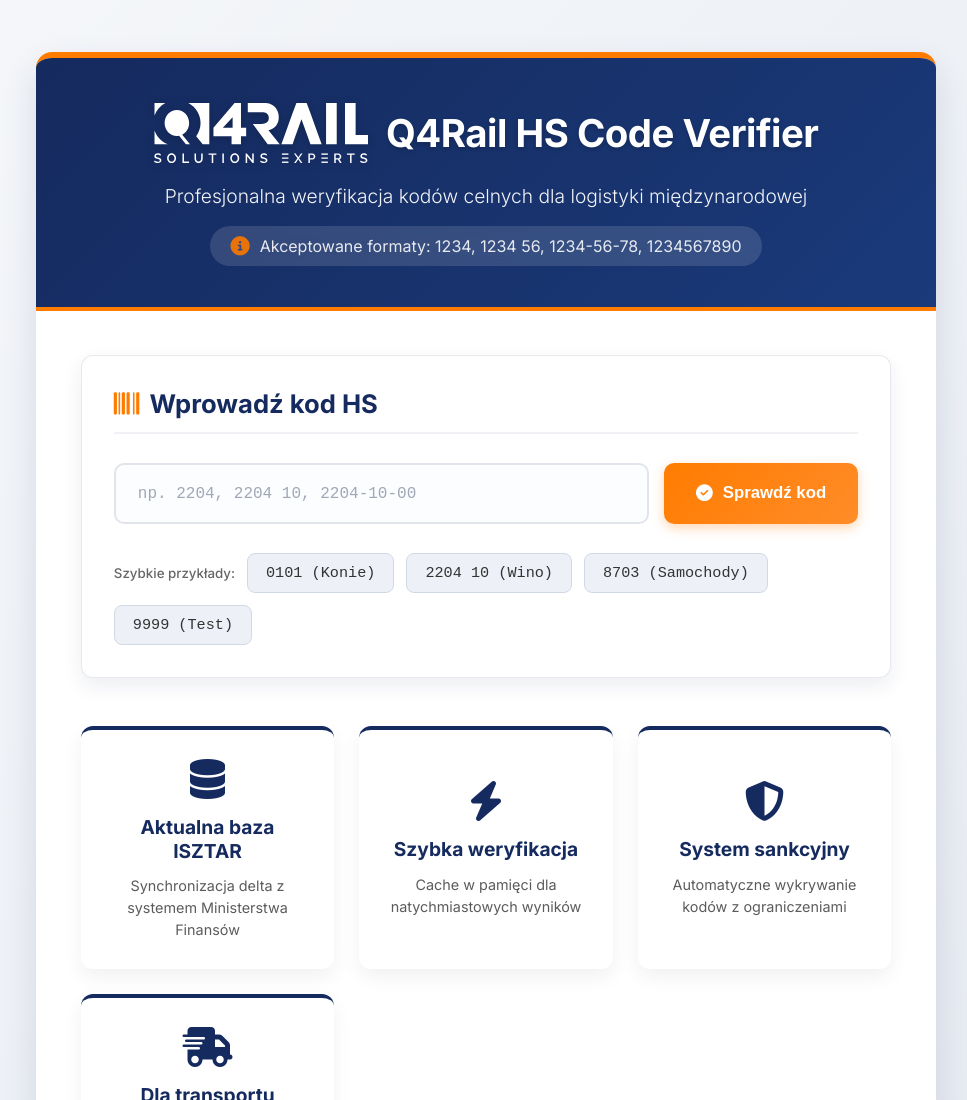
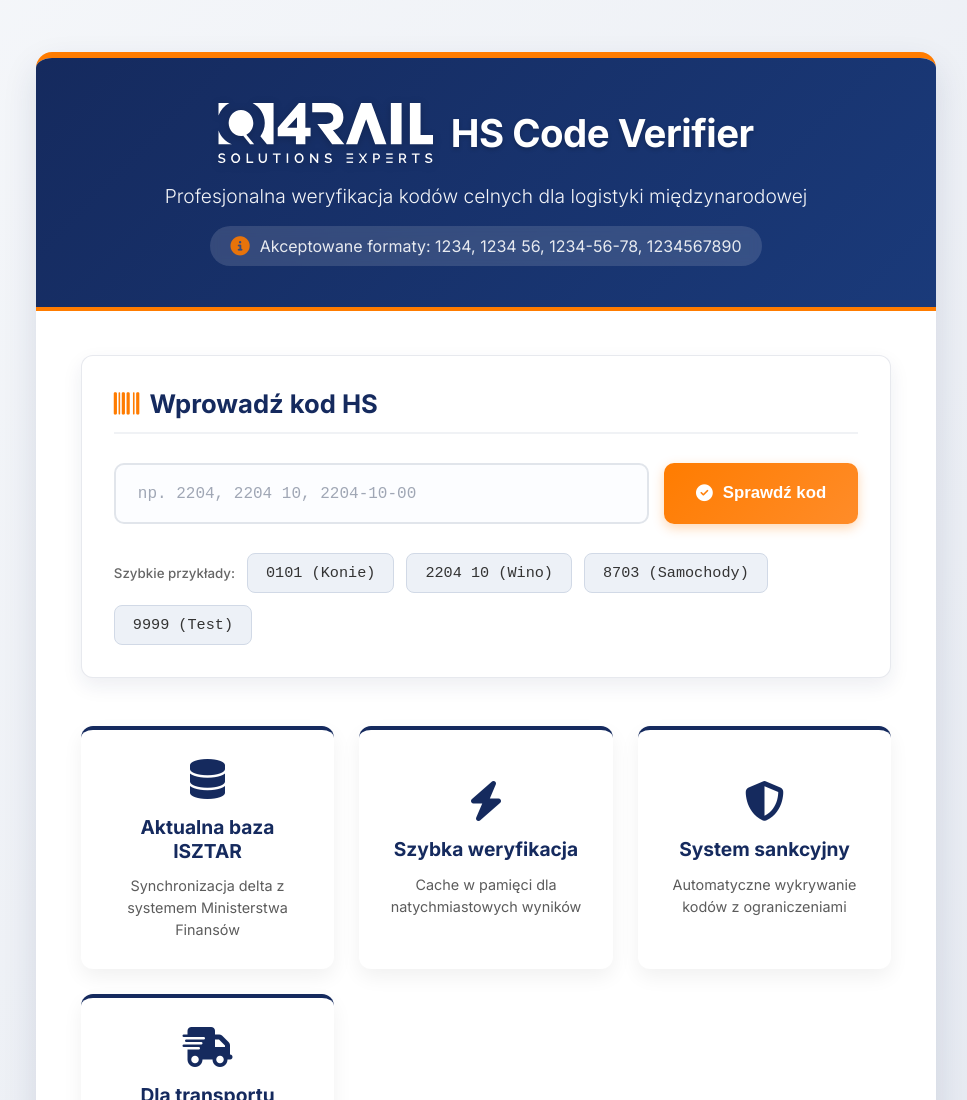
Before and after one commit to marius-sys/hs-code-ver, a website: page frontend/index.html in a window 1280 px wide. Shown: the top 1100 px of the page, without its empty margins (154-1121 px from the left). Drawn offline with Linux system fonts and the light colour scheme; no server answers.

Commit message:
refactor: Simplify header text to 'HS CODE VERIFIER' since logo is now present

```diff
--- a/frontend/index.html
+++ b/frontend/index.html
@@ -18,7 +18,7 @@
         <header class="header">
             <div class="logo">
                 <img src="logo.svg" alt="Q4Rail Logo" class="logo-image">
-                <h1>Q4Rail HS Code Verifier</h1>
+                <h1>HS Code Verifier</h1>
             </div>
             <p class="subtitle">Profesjonalna weryfikacja kodów celnych dla logistyki międzynarodowej</p>
             <p class="format-info">
```
